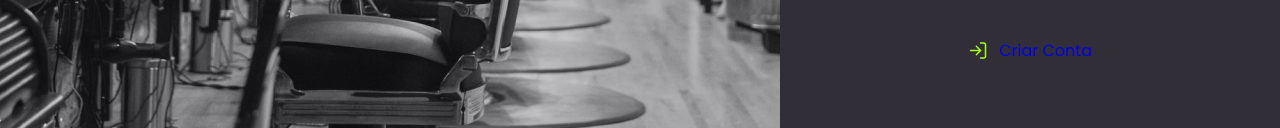
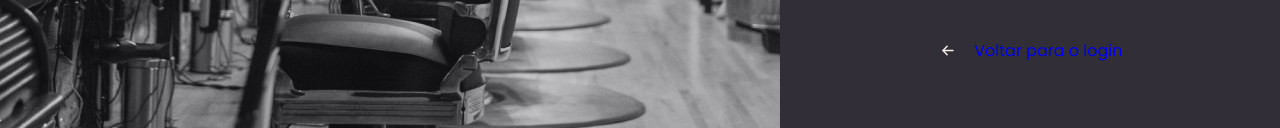
Before and after one commit to JoseWilliamRF/challenge-html-css-junior, a plain HTML site: page register.html in a window 1280 px wide. Shown: the part 619-747 px from the top of the page. Drawn offline with Linux system fonts and the light colour scheme.

Commit message:
atualização back

```diff
--- a/register.html
+++ b/register.html
@@ -79,9 +79,9 @@
             <p class="forgot">Esqueci minha Senha</p>
           </div>
           <div class="criarconta">
-            <a href="./register.html">
-              <img src="./assets/login-icon.svg" alt="" />
-              Criar Conta</a
+            <a href="./index.html">
+              <img src="./assets/back-arrow.svg" alt="" />
+              Voltar para o login</a
             >
           </div>
         </div>
--- a/style2.css
+++ b/style2.css
@@ -119,7 +119,7 @@ main {
   text-align: center;
   transform: translateY(100px);
   text-decoration: none;
-  width: 124px;
+  width: 185px;
   justify-content: space-between;
 }
 
```
